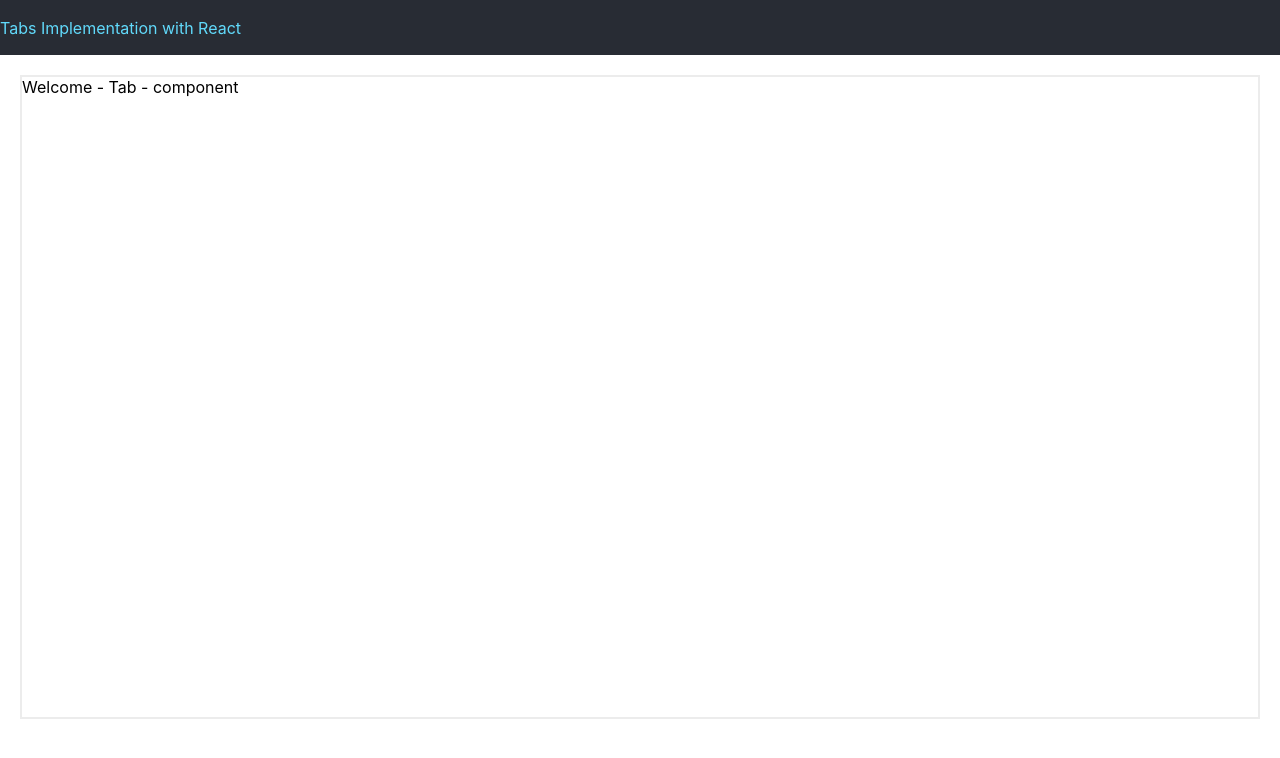
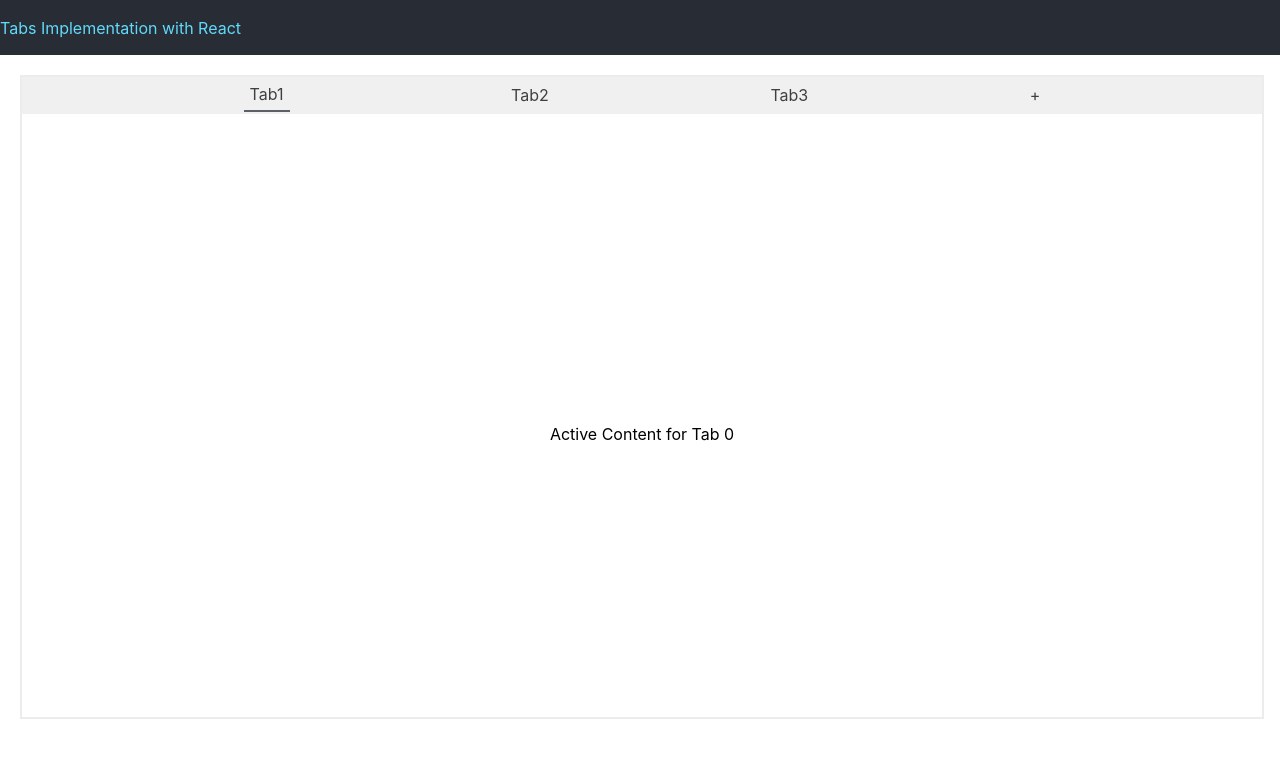
Before and after one commit to srinivasanr22/React-tab-Implementation, a React (Create React App) app: page / in a window 1280 px wide. Shown: the top 758 px of the page. Built offline with nearby package versions, Linux system fonts and the light colour scheme.

Commit message:
implemented default 3 tabs and active element on click

```diff
--- a/src/Tab/Tab.css
+++ b/src/Tab/Tab.css
@@ -0,0 +1,9 @@
+
+.tab {
+    cursor: pointer;
+}
+
+.active {
+    border-bottom: 2px solid #282c34;
+    padding: 6px;
+}
--- a/src/Tab/Tab.js
+++ b/src/Tab/Tab.js
@@ -1,7 +1,13 @@
-function Tab() {
+import './Tab.css';
+
+function Tab(props) {
+    const {tabName, index, activeTab, handleTab} = props;
     return (
-      <div className="tab">
-         Welcome - Tab - component
+      <div className={`tab ${activeTab === index ? 'active' : ''}`}
+      onClick={() => {
+        handleTab(index);
+      }} >
+       {tabName}
       </div>
     );
   }
--- a/src/TabsContainer/TabsContainer.css
+++ b/src/TabsContainer/TabsContainer.css
@@ -1,11 +1,34 @@
 .container {
-    display: flex;
     padding: 1.25rem;
 }
 
 .tabs-container {
-    display: flex;
     border: 2px solid #ECECEC;
     height: 80vh;
     width: 100%;
 }
+
+.tab-header {
+    height: 35px;
+    border-bottom: 2px solid #ECECEC;
+    width: 100%;
+    background: #ECECEC;
+    opacity: 0.75;
+    display: flex;
+    justify-content: space-evenly;
+    align-items: center;
+    overflow: hidden;
+}
+
+.tab-content {
+    display: flex;
+    justify-content: center;
+    height: 100%;
+    align-items: center;
+}
+
+.disable-add-icon {
+    pointer-events: none;
+    cursor: not-allowed;
+    opacity: 0.5;
+}
--- a/src/TabsContainer/TabsContainer.js
+++ b/src/TabsContainer/TabsContainer.js
@@ -1,10 +1,33 @@
+import React, { useState } from "react";
 import Tab from '../Tab/Tab';
 import './TabsContainer.css';
+const TAB_LIMIT = 10; // Maxlimit to add tabs.
+const TAB_PREFIX = 'Tab'; // TabPrefix.
+const tabList = ['Tab1', 'Tab2', 'Tab3']; // Default Tabs.
 function TabsContainer() {
-    return (
+    // setting state for active tab.
+    const [activeTab, handleTab] = useState(0);
+    const [tabs, addTab] = useState(tabList);
+
+    const addNewTab = () => {
+        const tabLength = tabs.length + 1;
+        if(tabLength < TAB_LIMIT) {
+           const tabName = `${TAB_PREFIX}${tabLength}`;
+           tabList.push(tabName);
+        }
+    }
+     return (
       <div className="container">
          <div className="tabs-container">
-             <Tab/>
+            <div className="tab-header">
+              {
+                  tabs.map((item, index) => <Tab tabName={item} index={index} key={index} activeTab={activeTab} handleTab={handleTab}/>)
+              }
+              <div className={ tabList.length + 1 === TAB_LIMIT ? 'disable-add-icon' : ''}> + </div>
+            </div>
+            <div className="tab-content">
+                 {`Active Content for Tab ${activeTab}`}
+             </div>
          </div>
       </div>
     );
```
